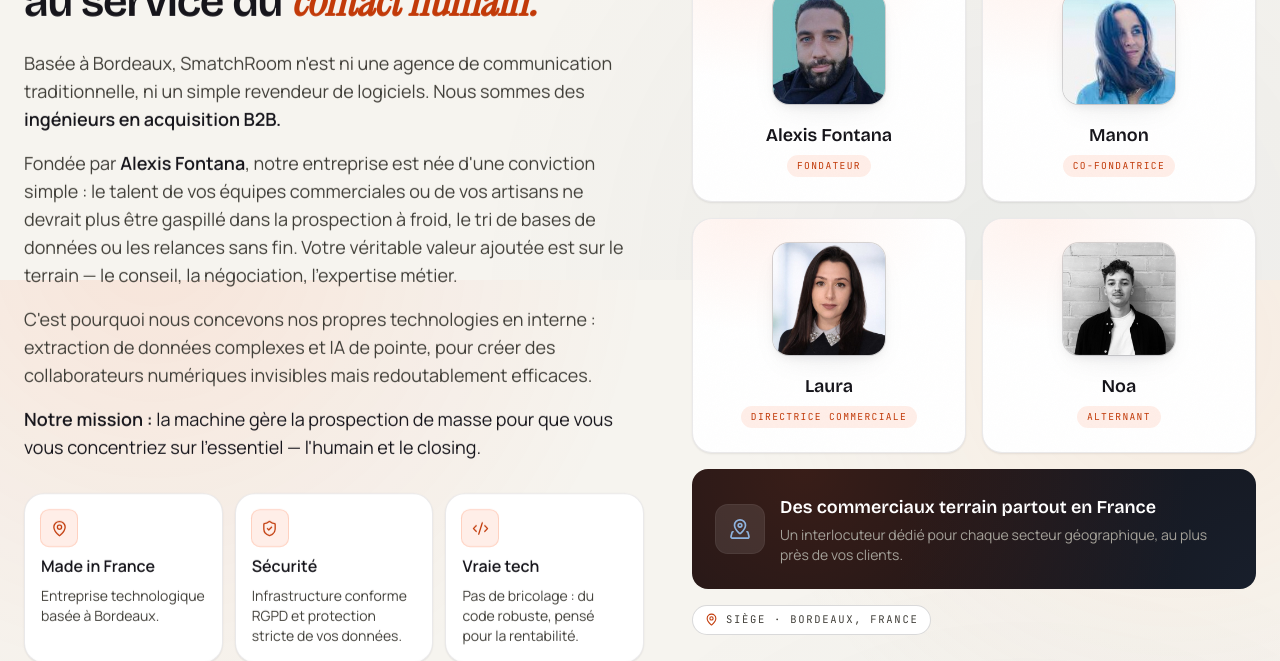
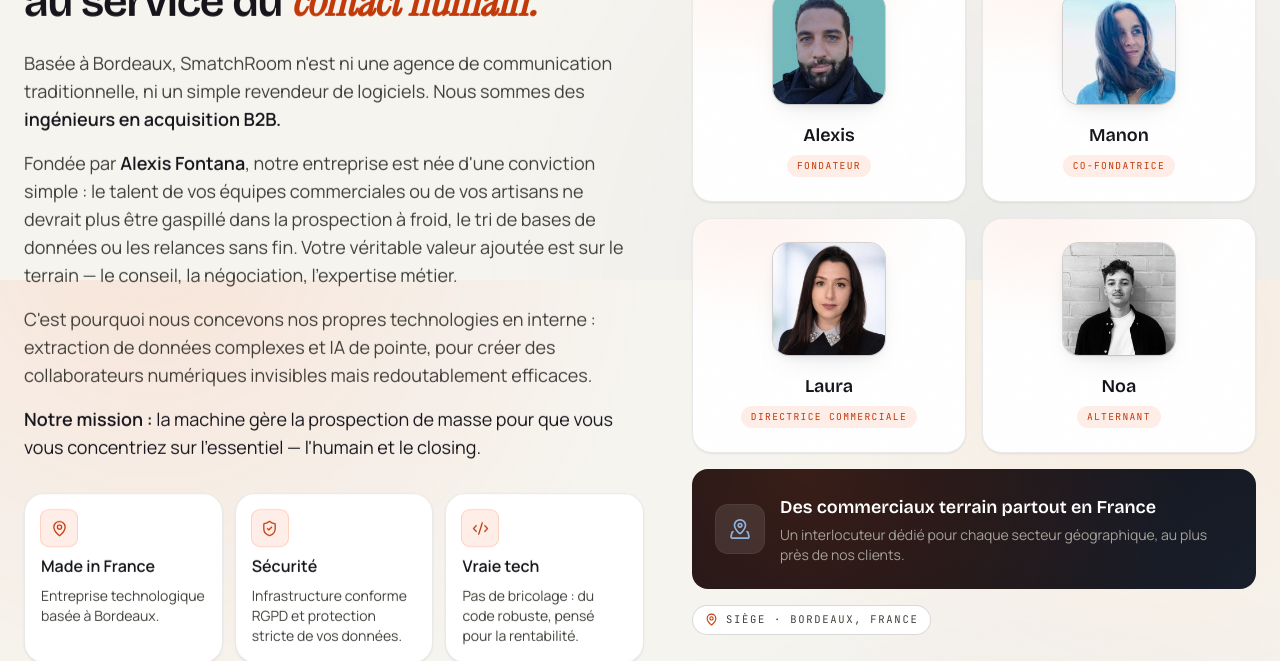
Before and after one commit to afontana33/smatchroom-pulse-vitrine, a Next.js app: page / in a window 1280 px wide. Shown: the part 1320-1981 px from the top of the page. Built offline with nearby package versions, Linux system fonts and the light colour scheme.

Commit message:
fix(pulse): prénoms seuls dans l'équipe (Alexis) + 'au plus près de nos clients'

```diff
--- a/src/components/About.jsx
+++ b/src/components/About.jsx
@@ -22,7 +22,7 @@ const TRUST = [
 // Pour ajouter/remplacer une photo : déposer l'image dans /public/team/<slug>.jpg
 // et passer `photo: '/team/<slug>.jpg'`. Sans photo, un avatar initiales s'affiche.
 const TEAM = [
-  { name: 'Alexis Fontana', role: 'Fondateur', slug: 'alexis', photo: '/team/alexis.jpg' },
+  { name: 'Alexis', role: 'Fondateur', slug: 'alexis', photo: '/team/alexis.jpg' },
   { name: 'Manon', role: 'Co-fondatrice', slug: 'manon', photo: '/team/manon.jpg' },
   { name: 'Laura', role: 'Directrice commerciale', slug: 'laura', photo: '/team/laura.jpg' },
   { name: 'Noa', role: 'Alternant', slug: 'noa', photo: '/team/noa.jpg' },
@@ -143,7 +143,7 @@ export default function About() {
                     Des commerciaux terrain partout en France
                   </p>
                   <p className="mt-1 text-sm text-[var(--on-ink-muted)]">
-                    Un interlocuteur dédié pour chaque secteur géographique, au plus près de vos clients.
+                    Un interlocuteur dédié pour chaque secteur géographique, au plus près de nos clients.
                   </p>
                 </div>
               </div>
```
